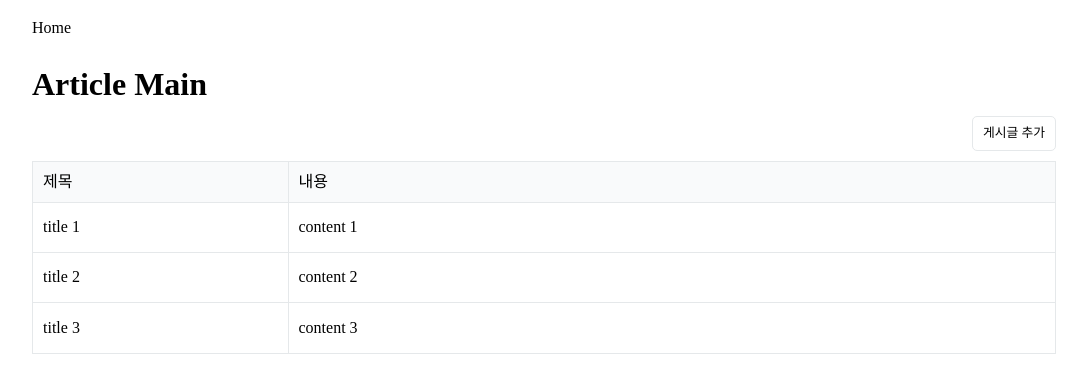
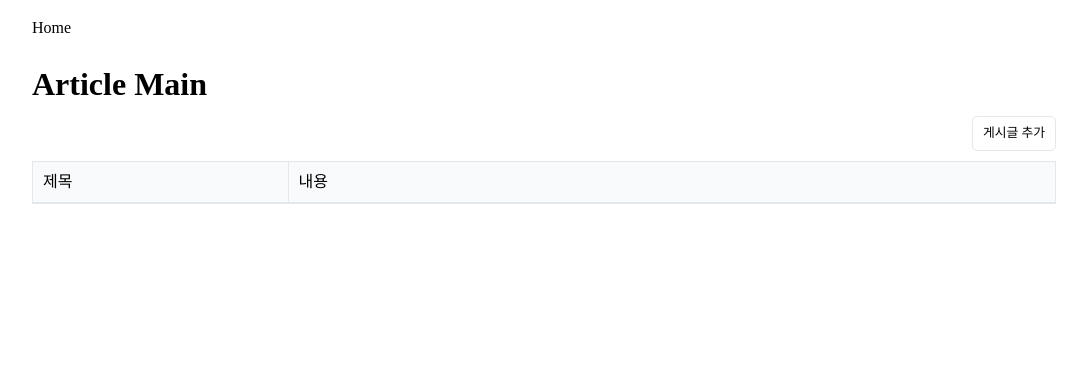
Before and after one commit to jaegyeongkim/react-typescript, a React (Create React App) app: page / in a window 1280 px wide. Shown: the top 392 px of the page, without its empty margins (96-1183 px from the left). Built offline with nearby package versions, Linux system fonts and the light colour scheme.

Commit message:
feat: get article storage (#11) 	modified:   src/pages/article/main/container/ArticleTable.tsx

```diff
--- a/src/pages/article/main/container/ArticleTable.tsx
+++ b/src/pages/article/main/container/ArticleTable.tsx
@@ -1,8 +1,10 @@
 import React from "react";
 import { Link } from "react-router-dom";
+import { useRecoilState } from "recoil";
 import styled from "styled-components";
 
 import { Table } from "components";
+import { ArticleStorageState } from "store/persist";
 import { articleHeadColumnList } from "assets/static";
 
 interface TableCellType {
@@ -10,37 +12,19 @@ interface TableCellType {
   content: string;
 }
 
-const dummyData = [
-  {
-    id: 1,
-    title: "title 1",
-    content: "content 1",
-  },
-  {
-    id: 2,
-    title: "title 2",
-    content: "content 2",
-  },
-  {
-    id: 3,
-    title: "title 3",
-    content: "content 3",
-  },
-];
+const ArticleTable = () => {
+  const [articleStorage] = useRecoilState(ArticleStorageState);
 
-const ArticleTable = () => {
   return (
     <CustomTable>
       <Table.Thead columnList={articleHeadColumnList} />
       <Table.Tbody>
-        {dummyData.map((rowData) => (
-          <Table.Trow key={rowData.id}>
+        {Object.entries(articleStorage).map(([id, value]) => (
+          <Table.Trow key={id}>
             {articleHeadColumnList.map(({ key }, index) => (
               <Table.Cell key={key}>
-                {index === 0 && (
-                  <GoToUpdate to={`/article/detail?id=${rowData.id}`} />
-                )}
-                {rowData[key as keyof TableCellType]}
+                {index === 0 && <GoToUpdate to={`/article/detail?id=${id}`} />}
+                {value[key as keyof TableCellType]}
               </Table.Cell>
             ))}
           </Table.Trow>
```
